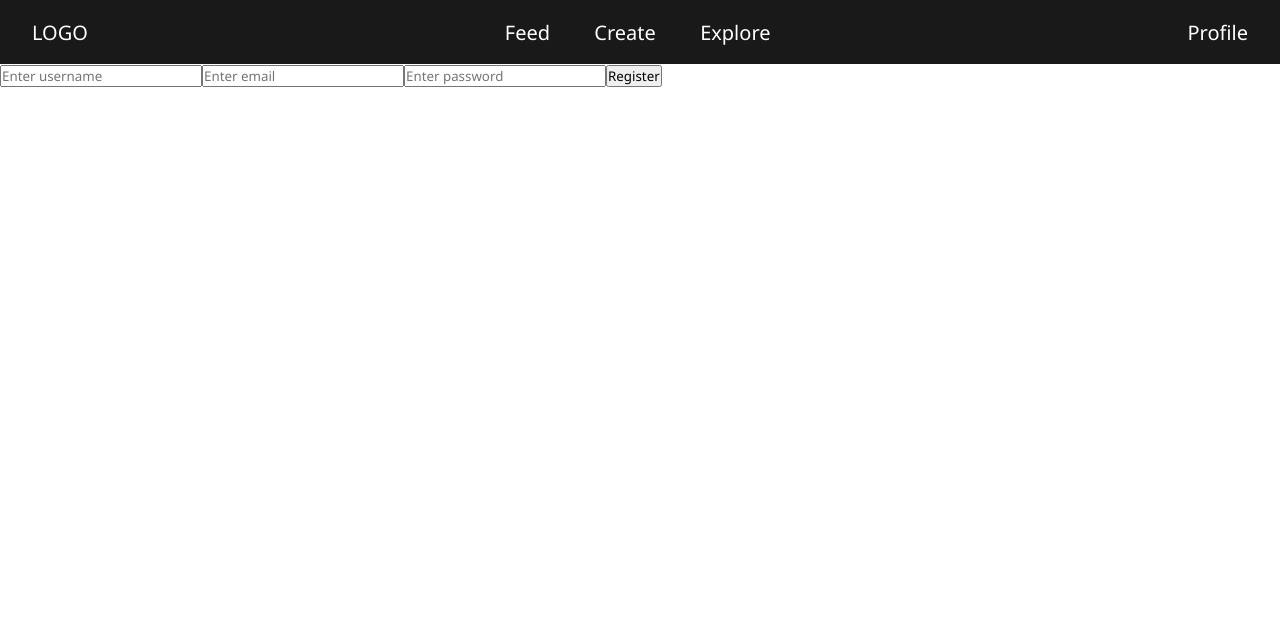
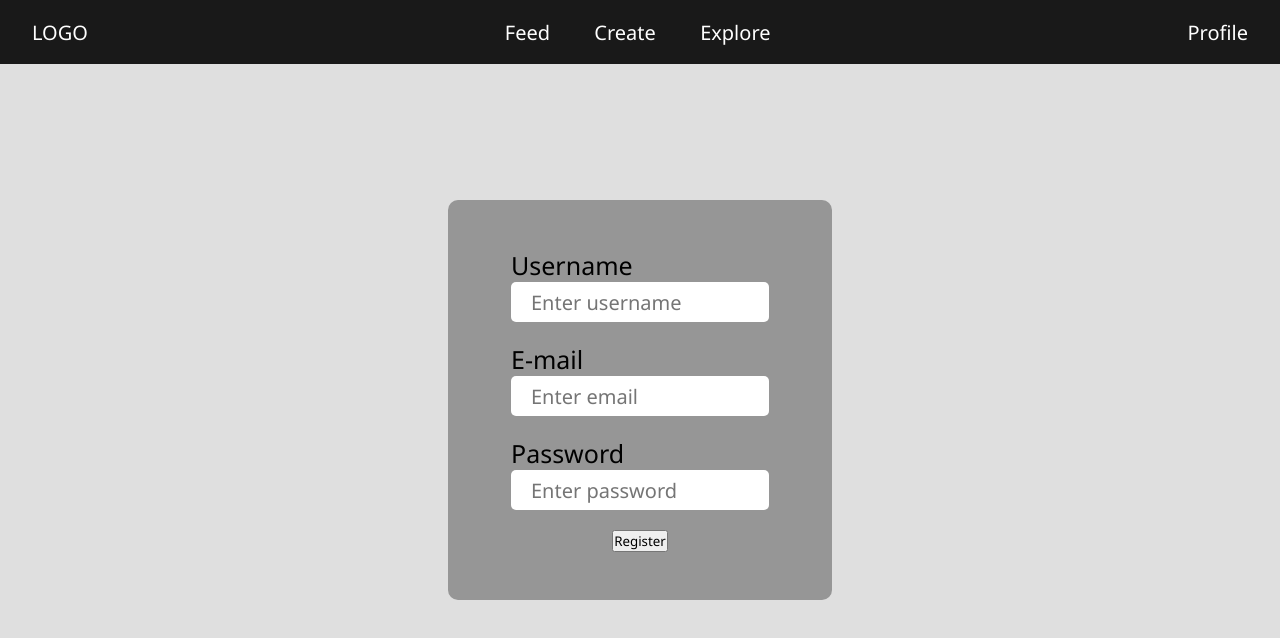
Before and after one commit to hassanshakil12/MERN-Social-Media-App, a React (Vite) app in the folder frontend/: page /register in a window 1280 px wide. Shown: the top 638 px of the page. Built offline with nearby package versions, Linux system fonts and the light colour scheme.

Commit message:
Register component Styles

```diff
--- a/frontend/src/components/Auth/Register.css
+++ b/frontend/src/components/Auth/Register.css
@@ -0,0 +1,43 @@
+.register-container {
+    width: 100%;
+    height: calc(100vh - 8vh);
+    background-color: rgb(223, 223, 223);
+}
+
+form {
+    background-color: rgb(150, 150, 150);
+    position: absolute;
+    top: 50%;
+    left: 50%;
+    transform: translate(-50%, -50%);
+    width: 30vw;
+    height: 50vh;
+    padding: 20px;
+    border-radius: 10px;
+    display: flex;
+    align-items: center;
+    justify-content: center;
+    flex-direction: column;
+    gap: 20px;
+}
+
+.form-control {
+    /* background-color: greenyellow; */
+    width: 75%;
+}
+
+.form-control h3 {
+    font-weight: 400;
+    font-size: 25px;
+}
+
+.form-control input {
+    width: 100%;
+    border: none;
+    outline: none;
+    background-color: white;
+    border-radius: 5px;
+    height: 40px;
+    padding: 20px;
+    font-size: 20px;
+}
--- a/frontend/src/components/Auth/Register.jsx
+++ b/frontend/src/components/Auth/Register.jsx
@@ -1,4 +1,5 @@
 import React, { useState } from "react";
+import "./Register.css"
 
 const Register = () => {
   const [formData, setFormData] = useState({
@@ -23,24 +24,35 @@ const Register = () => {
   return (
     <div className="register-container">
       <form onSubmit={handleOnSubmit} method="post">
+        <div className="form-control">
+          <h3>Username</h3>
           <input
             type="text"
             placeholder="Enter username"
             name="username"
             onChange={handleOnChange}
           />
+        </div>
+
+        <div className="form-control">
+          <h3>E-mail</h3>
           <input
             type="email"
             placeholder="Enter email"
             name="email"
             onChange={handleOnChange}
           />
+        </div>
+
+        <div className="form-control">
+          <h3>Password</h3>
           <input
             type="password"
             placeholder="Enter password"
             name="password"
             onChange={handleOnChange}
           />
+        </div>
         <button type="submit">Register</button>
       </form>
     </div>
```
Lines whose indentation alone changed are shown as unchanged.
